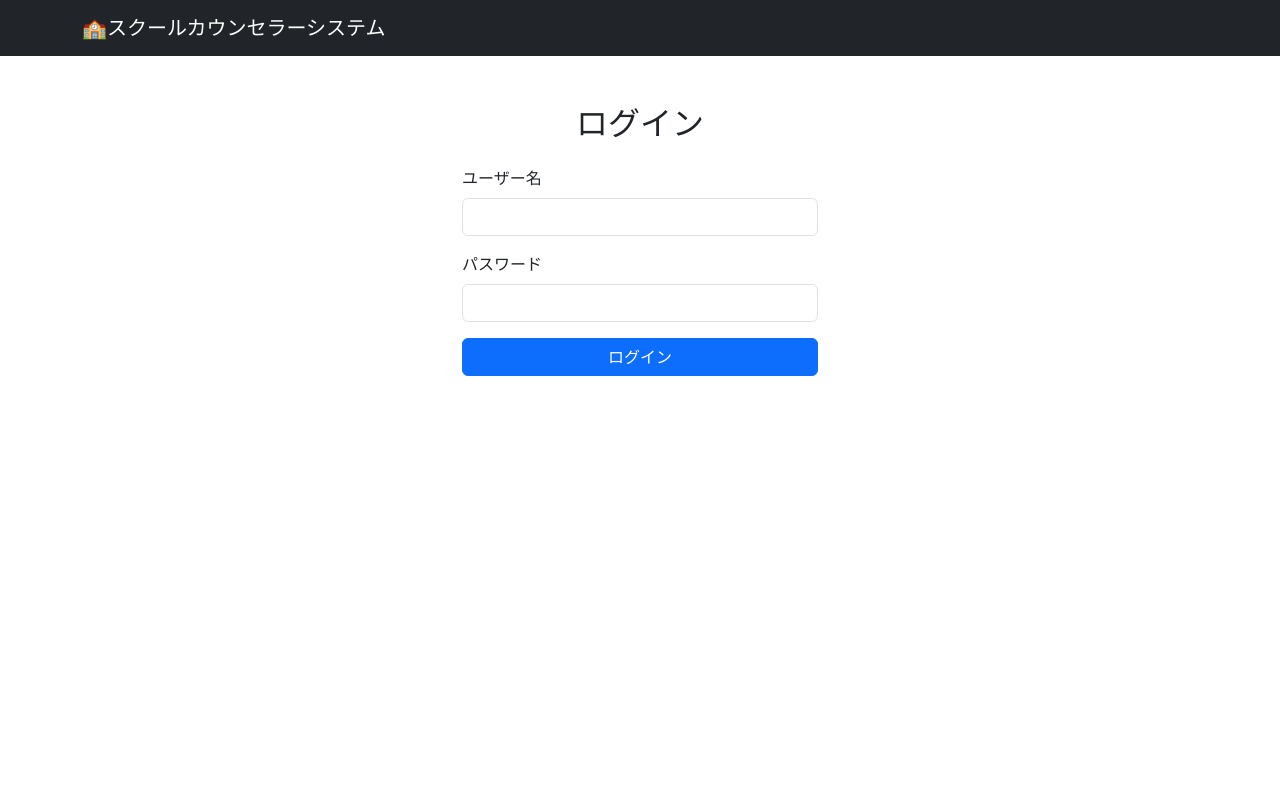
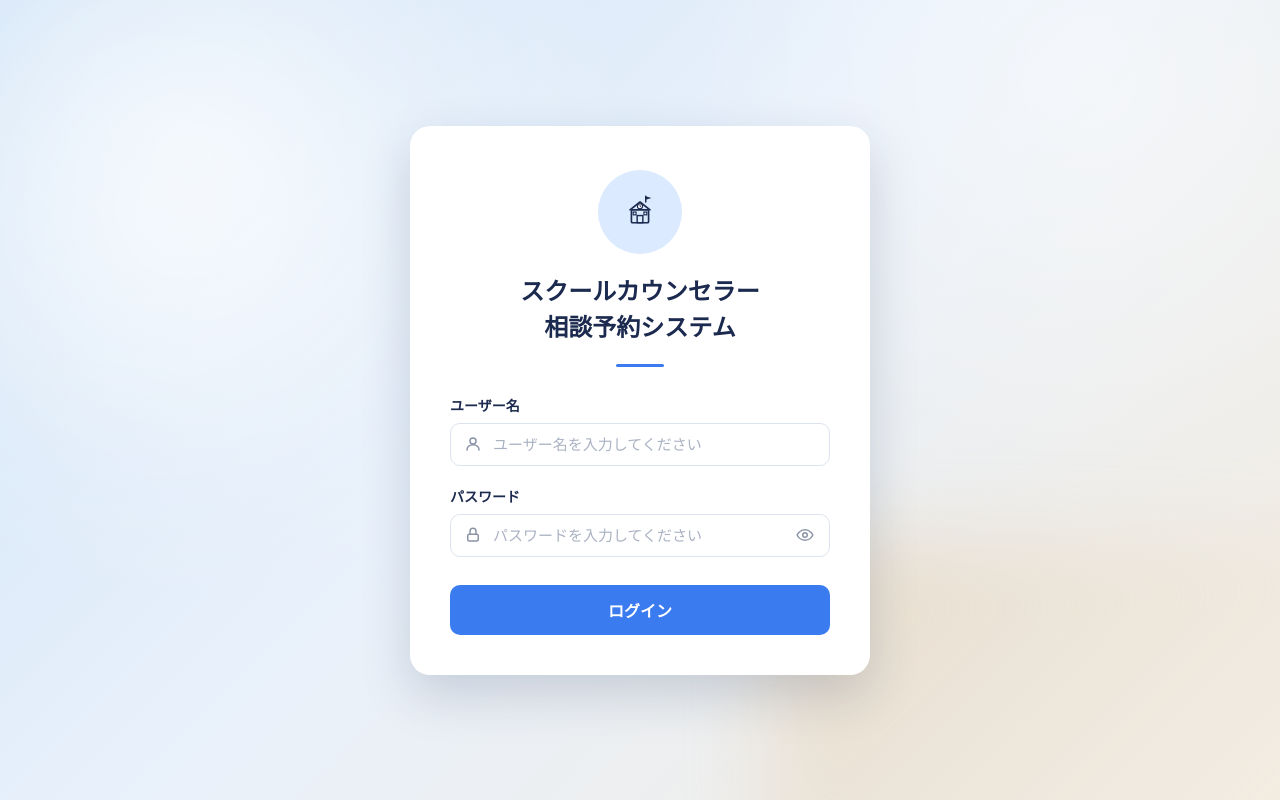
Before and after one commit to yukizanekoga-glitch/test, a Flask app: page /login in a window 1280 px wide. Run offline with Flask 3, Linux system fonts and the light colour scheme.

Commit message:
ログイン画面のデザインを刷新

```diff
--- /dev/null
+++ b/Counseling/team_nain/static/login.css
@@ -0,0 +1,184 @@
+/* ログイン画面専用スタイル */
+
+* {
+  box-sizing: border-box;
+}
+
+body {
+  margin: 0;
+  min-height: 100vh;
+  font-family: "Hiragino Kaku Gothic ProN", "Yu Gothic", "Meiryo", sans-serif;
+  display: flex;
+  align-items: center;
+  justify-content: center;
+  padding: 40px 16px;
+
+  /* ぼかした教室風の背景をグラデーションと影で表現 */
+  background:
+    radial-gradient(circle at 15% 20%, rgba(255, 255, 255, 0.55) 0%, rgba(255, 255, 255, 0) 35%),
+    radial-gradient(circle at 85% 10%, rgba(255, 255, 255, 0.45) 0%, rgba(255, 255, 255, 0) 30%),
+    linear-gradient(135deg, #cfe3f7 0%, #e9f1fb 45%, #f3ece1 100%);
+  background-attachment: fixed;
+}
+
+/* 背景に机やぼかし窓を思わせる装飾ブロック */
+body::before,
+body::after {
+  content: "";
+  position: fixed;
+  pointer-events: none;
+  filter: blur(40px);
+  opacity: 0.5;
+}
+
+body::before {
+  top: -10%;
+  left: -8%;
+  width: 45vw;
+  height: 45vw;
+  background: radial-gradient(circle, #ffffff 0%, rgba(255, 255, 255, 0) 70%);
+}
+
+body::after {
+  bottom: -15%;
+  right: -10%;
+  width: 50vw;
+  height: 30vw;
+  background: linear-gradient(135deg, #e3c9a3 0%, rgba(227, 201, 163, 0) 70%);
+}
+
+.login-card {
+  position: relative;
+  z-index: 1;
+  width: 100%;
+  max-width: 460px;
+  background: #ffffff;
+  border-radius: 20px;
+  box-shadow: 0 20px 50px rgba(30, 50, 90, 0.18);
+  padding: 44px 40px 40px;
+}
+
+.login-icon {
+  width: 84px;
+  height: 84px;
+  margin: 0 auto 20px;
+  border-radius: 50%;
+  background: #dbeafe;
+  display: flex;
+  align-items: center;
+  justify-content: center;
+}
+
+.login-title {
+  margin: 0;
+  text-align: center;
+  font-size: 24px;
+  font-weight: 700;
+  line-height: 1.5;
+  color: #1b2a4e;
+}
+
+.login-divider {
+  width: 48px;
+  height: 3px;
+  margin: 18px auto 28px;
+  background: #3b7bf0;
+  border-radius: 2px;
+}
+
+.login-alert {
+  margin-bottom: 20px;
+  padding: 12px 14px;
+  border-radius: 10px;
+  background: #fdecec;
+  border: 1px solid #f6c6c6;
+  color: #b3261e;
+  font-size: 14px;
+}
+
+.login-field {
+  margin-bottom: 20px;
+}
+
+.login-field label {
+  display: block;
+  margin-bottom: 8px;
+  font-size: 14px;
+  font-weight: 700;
+  color: #1b2a4e;
+}
+
+.login-input-wrap {
+  position: relative;
+  display: flex;
+  align-items: center;
+}
+
+.login-input-wrap .icon-left {
+  position: absolute;
+  left: 14px;
+  display: flex;
+  color: #8a93a6;
+  pointer-events: none;
+}
+
+.login-input-wrap input {
+  width: 100%;
+  padding: 12px 14px 12px 42px;
+  border: 1px solid #dde3ee;
+  border-radius: 10px;
+  font-size: 15px;
+  color: #1b2a4e;
+  background: #fff;
+  transition: border-color 0.2s, box-shadow 0.2s;
+}
+
+.login-input-wrap input::placeholder {
+  color: #aab2c2;
+}
+
+.login-input-wrap input:focus {
+  outline: none;
+  border-color: #3b7bf0;
+  box-shadow: 0 0 0 3px rgba(59, 123, 240, 0.15);
+}
+
+.login-input-wrap input[type="password"],
+.login-input-wrap input.has-toggle {
+  padding-right: 42px;
+}
+
+.toggle-password {
+  position: absolute;
+  right: 12px;
+  display: flex;
+  align-items: center;
+  justify-content: center;
+  background: none;
+  border: none;
+  padding: 4px;
+  cursor: pointer;
+  color: #8a93a6;
+}
+
+.toggle-password:hover {
+  color: #5c6578;
+}
+
+.login-submit {
+  width: 100%;
+  margin-top: 8px;
+  padding: 13px 0;
+  border: none;
+  border-radius: 10px;
+  background: #3b7bf0;
+  color: #fff;
+  font-size: 16px;
+  font-weight: 700;
+  cursor: pointer;
+  transition: background 0.2s;
+}
+
+.login-submit:hover {
+  background: #2f66d0;
+}
--- a/Counseling/team_nain/templates/login.html
+++ b/Counseling/team_nain/templates/login.html
@@ -10,37 +10,38 @@
   <!-- ページのタイトル -->
   <title>ログイン スクールカウンセラーシステム</title>
 
-  <!-- Bootstrap 5.3.0のCSSを読み込む -->
-  <link href="https://cdn.jsdelivr.net/npm/bootstrap@5.3.0/dist/css/bootstrap.min.css" rel="stylesheet">
+  <!-- ログイン画面専用のCSSを読み込む -->
+  <link rel="stylesheet" href="{{ url_for('static', filename='login.css') }}">
 </head>
 
 <body>
 
-  <!-- ナビゲーションバー -->
-  <nav class="navbar navbar-dark bg-dark">
-    <div class="container">
-      <!-- サイト名を表示 -->
-      <span class="navbar-brand">🏫スクールカウンセラーシステム</span>
+  <div class="login-card">
+
+    <!-- 校舎アイコン -->
+    <div class="login-icon">
+      <svg width="40" height="40" viewBox="0 0 56 56" fill="none" xmlns="http://www.w3.org/2000/svg">
+        <line x1="36" y1="6" x2="36" y2="14" stroke="#1b2a4e" stroke-width="2" stroke-linecap="round"/>
+        <path d="M36 6 L44 8.5 L36 11 Z" fill="#1b2a4e"/>
+        <path d="M14 25 L28 14 L42 25" stroke="#1b2a4e" stroke-width="2.3" fill="none" stroke-linejoin="round" stroke-linecap="round"/>
+        <rect x="16" y="25" width="24" height="18" rx="1.5" stroke="#1b2a4e" stroke-width="2.3" fill="none"/>
+        <rect x="24" y="33" width="8" height="10" stroke="#1b2a4e" stroke-width="2" fill="none"/>
+        <rect x="18.5" y="28" width="4" height="4" stroke="#1b2a4e" stroke-width="1.6" fill="none"/>
+        <rect x="33.5" y="28" width="4" height="4" stroke="#1b2a4e" stroke-width="1.6" fill="none"/>
+        <circle cx="28" cy="20" r="3.6" stroke="#1b2a4e" stroke-width="1.6" fill="#ffffff"/>
+        <path d="M28 18.2 V20 L29.3 20.9" stroke="#1b2a4e" stroke-width="1.2" stroke-linecap="round" stroke-linejoin="round"/>
+      </svg>
     </div>
-  </nav>
-
-  <!-- メインコンテンツ -->
-  <div class="container mt-5">
-
-    <!-- フォームを中央寄せにするための行 -->
-    <div class="row justify-content-center">
-
-      <!-- フォームの横幅を設定（中画面以上では4/12） -->
-      <div class="col-md-4">
 
     <!-- ページの見出し -->
-        <h2 class="text-center mb-4">ログイン</h2>
+    <h2 class="login-title">スクールカウンセラー<br>相談予約システム</h2>
+    <div class="login-divider"></div>
 
     <!-- エラーメッセージ表示 -->
     {% with messages = get_flashed_messages() %}
       {% if messages %}
         {% for message in messages %}
-              <div class="alert alert-danger" role="alert">{{ message }}</div>
+          <div class="login-alert" role="alert">{{ message }}</div>
         {% endfor %}
       {% endif %}
     {% endwith %}
@@ -49,45 +50,73 @@
     <form method="post" action="{{ url_for('login') }}">
 
       <!-- ユーザー名入力欄 -->
-          <div class="mb-3">
-            <!-- 入力欄の説明 -->
-            <label for="username" class="form-label">ユーザー名</label>
-
-            <!-- ユーザー名を入力するテキストボックス -->
+      <div class="login-field">
+        <label for="username">ユーザー名</label>
+        <div class="login-input-wrap">
+          <span class="icon-left">
+            <svg width="18" height="18" viewBox="0 0 24 24" fill="none" xmlns="http://www.w3.org/2000/svg">
+              <circle cx="12" cy="8" r="4" stroke="currentColor" stroke-width="2"/>
+              <path d="M4 20c0-4.4 3.6-7 8-7s8 2.6 8 7" stroke="currentColor" stroke-width="2" stroke-linecap="round"/>
+            </svg>
+          </span>
           <input
             type="text"
-              class="form-control"
             id="username"
             name="username"
+            placeholder="ユーザー名を入力してください"
             required>
+        </div>
       </div>
 
       <!-- パスワード入力欄 -->
-          <div class="mb-3">
-            <!-- 入力欄の説明 -->
-            <label for="password" class="form-label">パスワード</label>
-
-            <!-- パスワードを入力する欄 -->
+      <div class="login-field">
+        <label for="password">パスワード</label>
+        <div class="login-input-wrap">
+          <span class="icon-left">
+            <svg width="18" height="18" viewBox="0 0 24 24" fill="none" xmlns="http://www.w3.org/2000/svg">
+              <rect x="5" y="11" width="14" height="9" rx="2" stroke="currentColor" stroke-width="2"/>
+              <path d="M8 11V7a4 4 0 1 1 8 0v4" stroke="currentColor" stroke-width="2"/>
+            </svg>
+          </span>
           <input
             type="password"
-              class="form-control"
             id="password"
             name="password"
+            class="has-toggle"
+            placeholder="パスワードを入力してください"
             required>
+          <button type="button" class="toggle-password" id="togglePassword" aria-label="パスワードを表示">
+            <svg id="eyeIcon" width="18" height="18" viewBox="0 0 24 24" fill="none" xmlns="http://www.w3.org/2000/svg">
+              <path d="M1.5 12S5 5 12 5s10.5 7 10.5 7-3.5 7-10.5 7S1.5 12 1.5 12Z" stroke="currentColor" stroke-width="2" stroke-linejoin="round"/>
+              <circle cx="12" cy="12" r="3" stroke="currentColor" stroke-width="2"/>
+            </svg>
+          </button>
+        </div>
       </div>
 
       <!-- ログインボタン -->
-          <div class="d-grid">
-            <button type="submit" class="btn btn-primary">
+      <button type="submit" class="login-submit">
         ログイン
       </button>
-          </div>
 
     </form>
 
   </div>
-    </div>
-  </div>
+
+  <script>
+    const toggleBtn = document.getElementById('togglePassword');
+    const passwordInput = document.getElementById('password');
+    const eyeIcon = document.getElementById('eyeIcon');
+
+    toggleBtn.addEventListener('click', () => {
+      const isHidden = passwordInput.type === 'password';
+      passwordInput.type = isHidden ? 'text' : 'password';
+      toggleBtn.setAttribute('aria-label', isHidden ? 'パスワードを隠す' : 'パスワードを表示');
+      eyeIcon.innerHTML = isHidden
+        ? '<path d="M3 3l18 18" stroke="currentColor" stroke-width="2" stroke-linecap="round"/><path d="M9.9 5.1A10.9 10.9 0 0 1 12 5c7 0 10.5 7 10.5 7a13.8 13.8 0 0 1-3.1 4.1M6.6 6.6C3.4 8.6 1.5 12 1.5 12s3.5 7 10.5 7c1.4 0 2.6-.3 3.7-.7M9.9 14.1a3 3 0 0 0 4.2-4.2" stroke="currentColor" stroke-width="2" stroke-linecap="round" stroke-linejoin="round"/>'
+        : '<path d="M1.5 12S5 5 12 5s10.5 7 10.5 7-3.5 7-10.5 7S1.5 12 1.5 12Z" stroke="currentColor" stroke-width="2" stroke-linejoin="round"/><circle cx="12" cy="12" r="3" stroke="currentColor" stroke-width="2"/>';
+    });
+  </script>
 
 </body>
 </html>
```
Lines whose indentation alone changed are shown as unchanged.
